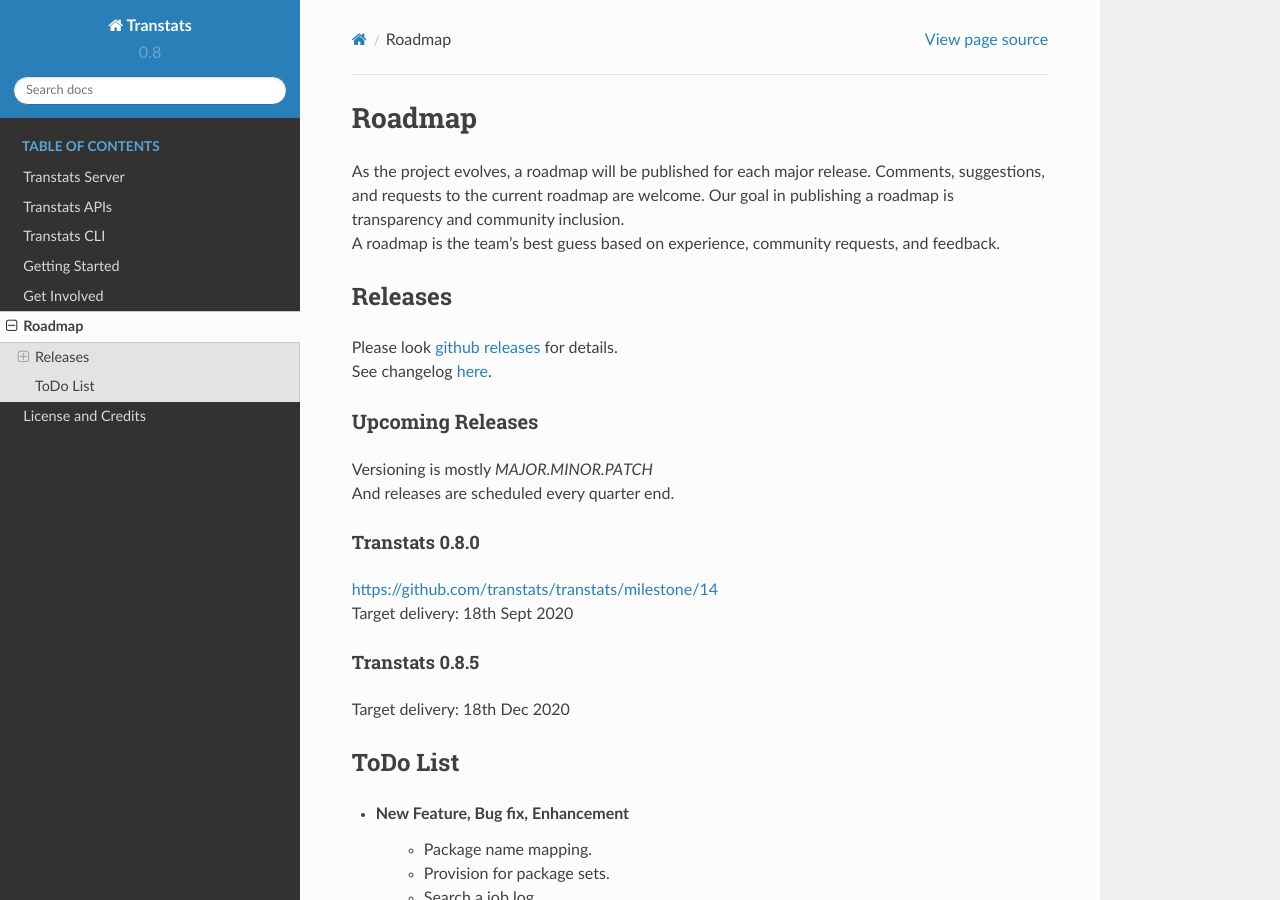
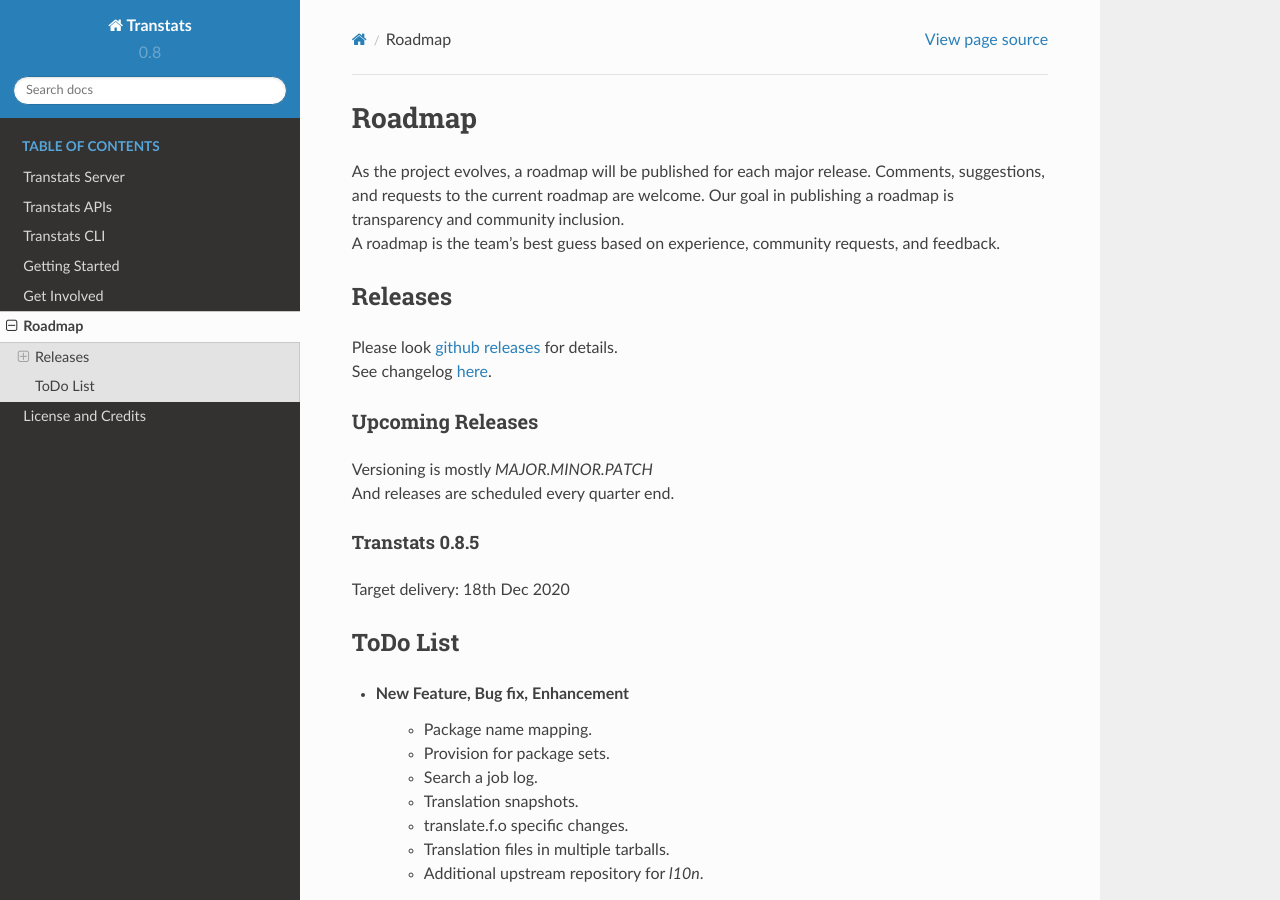
Before and after one commit to transtats/transtats, a Sphinx documentation site: the page built from docs/source/roadmap.rst, in a window 1280 px wide and 900 px high. Built offline with Sphinx 7.4.7 and the Read the Docs theme 2.0.0, drawn with Linux system fonts in a browser that asks for light colours.

Commit message:
version bump

```diff
--- a/docs/source/conf.py
+++ b/docs/source/conf.py
@@ -60,7 +60,7 @@ author = 'Sundeep Anand'
 # The short X.Y version.
 version = '0.8'
 # The full version, including alpha/beta/rc tags.
-release = '0.8.0'
+release = '0.8.1'
 
 # The language for content autogenerated by Sphinx. Refer to documentation
 # for a list of supported languages.
--- a/docs/source/roadmap.rst
+++ b/docs/source/roadmap.rst
@@ -18,11 +18,6 @@ Upcoming Releases
 
 | Versioning is mostly `MAJOR.MINOR.PATCH`
 | And releases are scheduled every quarter end.
-
-Transtats 0.8.0
----------------
-| `<https://github.com/transtats/transtats/milestone/14>`_
-| Target delivery: 18th Sept 2020
 
 
 Transtats 0.8.5
--- a/transtats/__init__.py
+++ b/transtats/__init__.py
@@ -9,7 +9,7 @@ from .celery import app as celery_app
 
 
 __appname__ = "Transtats"
-__version__ = '0.8.0'
+__version__ = '0.8.1'
 __description__ = "Track Translation Completeness"
 
 
```
Also changed, not shown: 1 other file.
